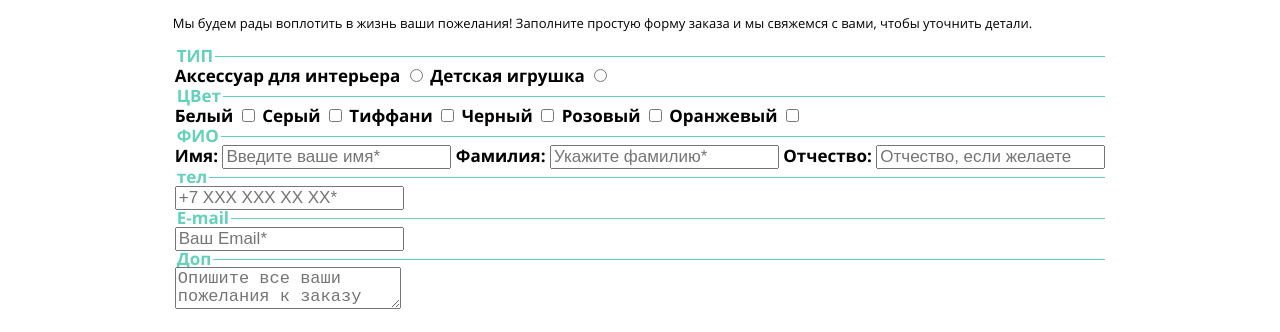
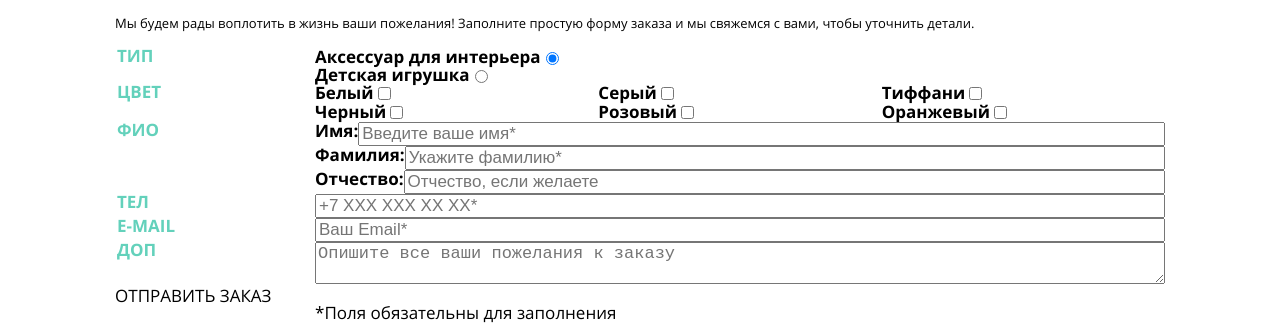
Before and after one commit to htmlacademy-adaptive/2221053-mishka-27, a website: page source/form.html in a window 1280 px wide. Shown: the part 283-615 px from the top of the page. Drawn offline with nearby package versions, Linux system fonts and the light colour scheme; files that its build step writes are made by us from their sources; files whose address does not match are found by name.

Commit message:
Сетки form.html

```diff
--- a/source/form.html
+++ b/source/form.html
@@ -8,11 +8,11 @@
   </head>
   <body class="page__body">
     <header class="main-header">
-      <a class="main-header__logo">Логотип</a>
-      <button class="main-header__menu-open main-header__menu-open" href="#">Открыть меню</button>
+      <a class="main-header__logo" href="index.html">Логотип</a>
+      <button class="main-header__menu-open main-header__menu-open">Открыть меню</button>
       <nav class="main-header__main-nav main-nav">
         <a class="main-nav__link" href="catalog.html">Каталог товаров</a>
-        <a class="main-nav__link" href="form.html">Вязание на заказ</a>
+        <a class="main-nav__link">Вязание на заказ</a>
       </nav>
       <nav class="main-header__user-menu main-nav">
         <a class="main-nav__link main-nav__link--ico-search" href="#">
@@ -33,18 +33,21 @@
         <h1 class="hero__page-title page-title">Вязание на заказ</h1>
       </div>
       <p class="main-page__description">Мы будем рады воплотить в жизнь ваши пожелания! Заполните простую форму заказа и мы свяжемся с вами, чтобы уточнить детали.</p>
-      <form class="form" action="#" method="get">
+      <form class="form form--grid" action="#" method="get">
         <fieldset class="form__fieldset">
           <legend class="form__legend">ТИП</legend>
+          <div class="form__item-wrap form__item-wrap--flex">
             <label class="form__label">Аксессуар для интерьера
-            <input class="form__radio block-hidden" type="radio" name="accessories" id="accessories">
+              <input class="form__radio" type="radio" name="accessories" id="accessories" checked>
             </label>
             <label class="form__label">Детская игрушка
-            <input class="form__radio block-hidden" type="radio" name="toy" id="toy">
+              <input class="form__radio" type="radio" name="toy" id="toy">
             </label>
+          </div>
         </fieldset>
         <fieldset class="form__fieldset">
           <legend class="form__legend">ЦВет</legend>
+          <div class="form__item-wrap form__item-wrap--grid">
             <label class="form__label">Белый
             <input class="form__check" type="checkbox" name="white" id="white">
             </label>
@@ -63,30 +66,36 @@
             <label class="form__label">Оранжевый
               <input class="form__check" type="checkbox" name="orange" id="orange">
             </label>
+          </div>
         </fieldset>
         <fieldset class="form__fieldset">
           <legend class="form__legend">ФИО</legend>
-          <label class="form__label">Имя:</label>
+          <div class="form__item-wrap form__item-wrap--flex">
+            <label class="form__label form__label--edit">Имя:
               <input class="form__edit" type="text" name="name" id="name" placeholder="Введите ваше имя*" required>
-          <label class="form__label">Фамилия:</label>
+            </label>
+            <label class="form__label form__label--edit">Фамилия:
               <input class="form__edit" type="text" name="surname" id="surname" placeholder="Укажите фамилию*" required>
-          <label class="form__label">Отчество:</label>
+            </label>
+            <label class="form__label form__label--edit">Отчество:
               <input class="form__edit" type="text" name="patronymic" id="patronymic" placeholder="Отчество, если желаете">
+            </label>
+          </div>
         </fieldset>
         <fieldset class="form__fieldset">
           <legend class="form__legend">тел</legend>
-          <input class="form__edit" type="text" name="phone-number" id="phone-number" placeholder="+7 ХХХ ХХХ ХХ ХХ*" required>
+          <input class="form__edit form__item-wrap" type="text" name="phone-number" id="phone-number" placeholder="+7 ХХХ ХХХ ХХ ХХ*" required>
         </fieldset>
         <fieldset class="form__fieldset">
           <legend class="form__legend">E-mail</legend>
-          <input class="form__edit" type="text" name="mail" id="mail" placeholder="Ваш Email*" required>
+          <input class="form__edit form__item-wrap" type="text" name="mail" id="mail" placeholder="Ваш Email*" required>
         </fieldset>
         <fieldset class="form__fieldset">
           <legend class="form__legend">Доп</legend>
-          <textarea class="form__edit" name="additionally" id="additionally" placeholder="Опишите все ваши пожелания к заказу"></textarea>
+          <textarea class="form__edit form__item-wrap" name="additionally" id="additionally" placeholder="Опишите все ваши пожелания к заказу"></textarea>
         </fieldset>
-        <p class="fooutnote">*Поля обязательны для заполнения</p>
-        <input class="button" type="submit">ОТПРАВИТЬ ЗАКАЗ</button>
+        <submit class="form__button" >ОТПРАВИТЬ ЗАКАЗ</submit>
+        <p class="form__fooutnote">*Поля обязательны для заполнения</p>
       </form>
     </main>
     <footer class="main-footer">
--- a/source/sass/blocks/form.scss
+++ b/source/sass/blocks/form.scss
@@ -1,4 +1,17 @@
 @use "../mixins";
+
+.form {
+  width: var(--content-width);
+}
+
+@media (min-width: 678px) {
+  .form {
+    &--grid {
+      display: grid;
+      grid-template-columns: 200px auto 1fr;
+    }
+  }
+}
 
 .form__fieldset {
   padding: 0;
@@ -10,17 +23,51 @@
   }
 }
 
+@media (min-width: 678px) {
+  .form__fieldset {
+    border: none;
+    display: contents;
+    position: relative;
+  }
+}
+
 .form__legend {
   font-weight: 700;
   font-size: 17px;
   line-height: 16px;
   color: var(--light-green);
+  text-transform: uppercase;
 
   &--modal {
     font-weight: 400;
     font-size: 15px;
     line-height: 30px;
     color: var(--light-black);
+  }
+}
+
+@media (min-width: 678px) {
+  .form__item-wrap {
+    grid-column-start: 2;
+    grid-column-end: 4;
+
+    &--flex {
+      display: flex;
+      flex-direction: column;
+    }
+
+    &--grid {
+      display: grid;
+      grid-template-columns: repeat(2, 1fr);
+    }
+  }
+}
+
+@media (min-width: 1060px) {
+  .form__item-wrap {
+    &--grid {
+      grid-template-columns: repeat(3, 1fr);
+    }
   }
 }
 
@@ -33,13 +80,35 @@
 .form__label {
   font-weight: 700;
   line-height: 18px;
+  display: flex;
 
   &--modal {
     line-height: 16px;
   }
 }
 
+@media (max-width: 677px) {
+  .form__label--edit {
+    flex-direction: column;
+  }
+}
+
 .form__edit {
   font-size: 17px;
   line-height: 18px;
+  flex-grow: 1;
 }
+
+@media (min-width: 678px) {
+  .form__fooutnote {
+    grid-column-start: 3;
+    grid-column-end: 4;
+  }
+}
+
+@media (min-width: 678px) {
+  .form__button {
+    grid-column-start: 1;
+    grid-column-end: 3;
+  }
+}
--- a/source/sass/blocks/hero.scss
+++ b/source/sass/blocks/hero.scss
@@ -1,6 +1,7 @@
 .hero {
   background-color: #f1f1f1;
   padding: 73px 0;
+  width: 100%;
 
   &--img {
     background-image: url("/img/hero-mobile.png");
--- a/source/sass/blocks/main-page.scss
+++ b/source/sass/blocks/main-page.scss
@@ -1,3 +1,10 @@
+.main-page {
+  display: flex;
+  flex-direction: column;
+  align-items: center;
+}
+
 .main-page__description {
   font-size: 13px;
+  width: var(--content-width);
 }
```
Lines whose indentation alone changed are shown as unchanged.
